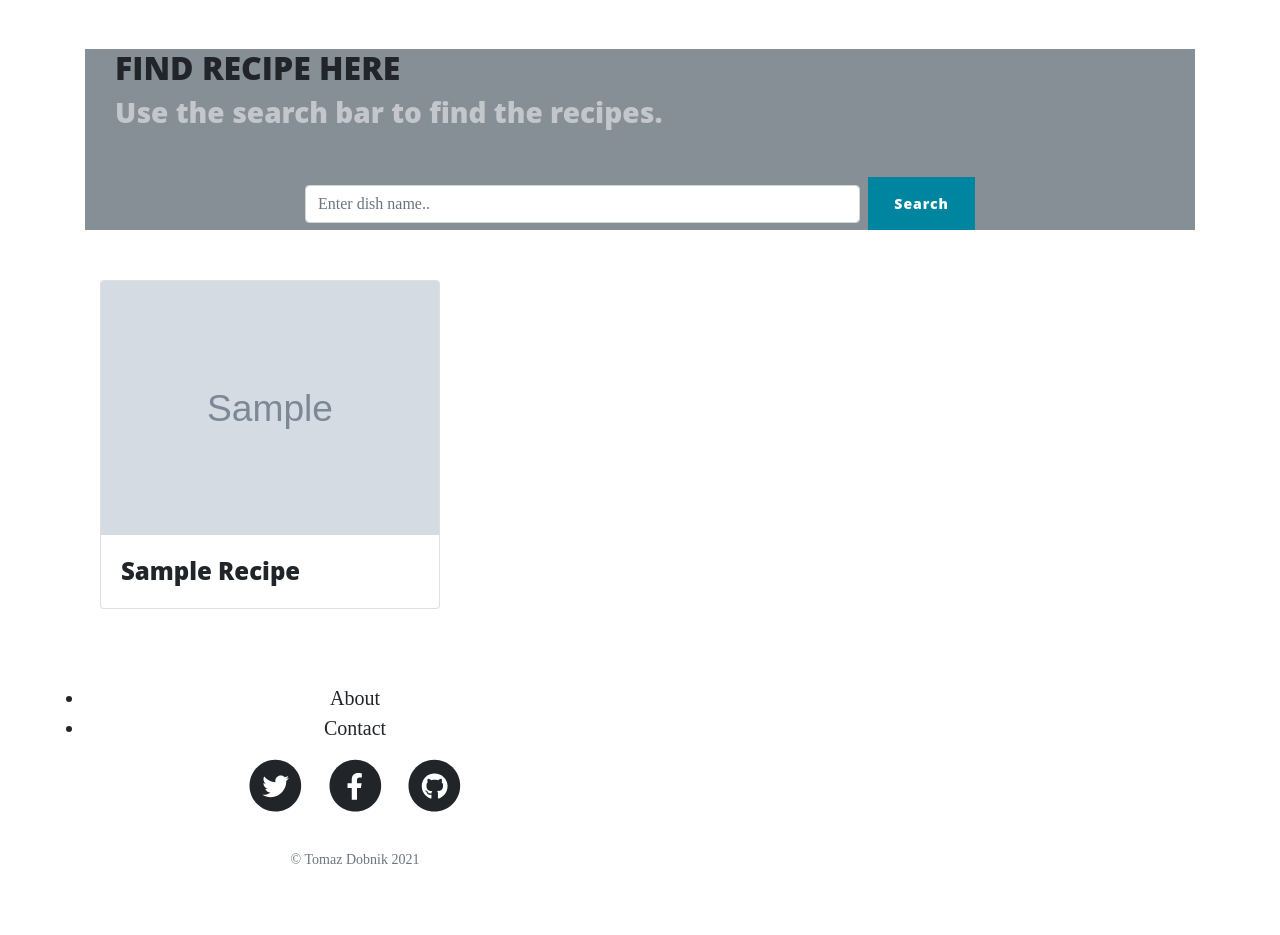
After one commit to Tomazdo10/Local-Cuisine-Cook-Book, a Flask app: page /recipes/ in a window 1280 px wide. The commit adds this page. Shown: the part 533-1468 px from the top of the page. Run offline with Flask 2, Linux system fonts and the light colour scheme; grey boxes marked "Sample" are stand-in pictures; a database or web service that is not in the repository returns one stand-in record (values such as "Sample title"); some libraries are stand-ins or nearby versions.

Commit message:
rename register.html file to recipes.html and upgrade it

```diff
--- a/templates/base.html
+++ b/templates/base.html
@@ -10,8 +10,7 @@
     <link rel="stylesheet" href="{{url_for('static', filename='vendor/bootstrap/css/bootstrap.min.css')}}" type="text/css" />
     <link rel="stylesheet" href="{{url_for('static', filename='css/clean-blog.min.css')}}" type="text/css" />
     <link rel="stylesheet" href="{{url_for('static', filename='style.css')}}" type="text/css" />
-    <link href="https://fonts.googleapis.com/css?family=Varela+Round" rel="stylesheet"/><link
-    <link href="https://fonts.googleapis.com/css?family=Nunito:200,200i,300,300i,400,400i,600,600i,700,700i,800,800i,900,900i" rel="stylesheet" />
+    <link href="https://fonts.googleapis.com/css?family=Varela+Round" rel="stylesheet"/><link>
 
 
 </head>
--- /dev/null
+++ b/templates/recipes.html
@@ -0,0 +1,94 @@
+{% extends 'base.html'%}
+{% block content %}
+<!--Card Results-->
+<header class="masthead">
+    <div class="container d-flex h-100 align-items-center">
+        <div class="col-12">
+            <div class="mx-auto test-center">
+                <h2 class="mx-auto my-0 text-uppercase">
+                    Find Recipe Here
+                </h2>
+                <h3 class="text-white-50 mx-auto mt-2 mb-5">
+                    Use the search bar to find the recipes.
+                </h3>
+            </div>
+            <div class="col-md-10 col-lg-8 mx-auto text-center">
+                <form class="form-inline d-flex" name="search-form">
+                    <input class="form-control flex-fill mr-0 mr-sm-2 mb-3 mb-sm-0" id="search-input" type="text"
+                        name="search_value" placeholder="Enter dish name.." />
+                    <button id="search-btn" class="btn btn-primary mx-auto text-capitalize"
+                        type="submit">Search</button>
+                </form>
+            </div>
+        </div>
+    </div>
+</header>
+<section class="recipe-section">
+    <div class="container">
+        <div class="row" id="recipe-display-row">
+            {% for recipe in all_recipes %}
+            <div class="col-12 col-lg-4 mb-4">
+                <div class="card w-100">
+                    <img class="card-img-top card-img-top" src="{{recipe.img_url}}" alt="Card image" />
+                    <div class="card-body text-center">
+                        <div class="row">
+                            <div class="col-9 d-flex align-items-center">
+                                <h4 class="card-title text-left text-capitalize mb-0">
+                                    {{ recipe.recipe_name}}
+                                </h4>
+                            </div>
+                            <div class="col-3">
+                                <a href="#collapse{{ loop.index }}" data-toggle="collapse"
+                                    class="card-title toggle-info btn mb-0">
+                                    <span class="left"></span>
+                                    <span class="right"></span>
+                                </a>
+                            </div>
+                        </div>
+                        <div class="collapse" id="collapse{{ loop.index}}">
+                            <p class="card-text text-left mt-3">
+                                {{ recipe.step_description[0] }}
+                            </p>
+                            <a href="{{ url_for('view_recipe', recipe_id=recipe._id)}}">Read More</a>
+                        </div>
+                    </div>
+                </div>
+            </div>
+            {% endfor %}
+        </div>
+    </div>
+</section>
+<template id="card-template">
+    <div class="col12 col-lg-4 mb-4">
+        <div class="card w-100">
+            <img class="card-img-top card-img-top" alt="Card image" />
+            <div class="card-body text-center">
+                <div class="row">
+                    <div class="col-9 d-flex align-items-center">
+                        <h4 class="card-title text-left text-capitalize mb-0" id="card-heading"></h4>
+                    </div>
+                    <div class="col-3">
+                        <a data-toggle="collapse" class="card-title toggle-info btn mb-0" id="collapse-btn">
+                            <span class="left"></span>
+                            <span class="right"></span>
+                        </a>
+                    </div>
+                </div>
+                <div class="collapse">
+                    <p class="card-text text-left mt-3" id="recipe-description"></p>
+                    <a class="btn btn-primary w-100" id="read-more-btn">Read More</a>
+                </div>
+            </div>
+        </div>
+     </div>
+</template>
+<template id="loader">
+    <div class="col-12 text-center">
+        <div class="spinner-border" role="status">
+            <span class="sr-only">Loading...</span>
+        </div>
+    </div>
+</template>
+<script src="https://cdnjs.cloudflare.com/ajax/libs/jquery/3.5.1/jquery.min.js"></script>
+<script src="{{ url_for('static', filename='js/dbRecipeSearch.js') }}"></script>
+{% endblock %}
```
Also changed, not shown: static/js/editRecipe.js (+8 -9 lines), templates/search.html (deleted, +0 -64 lines).
